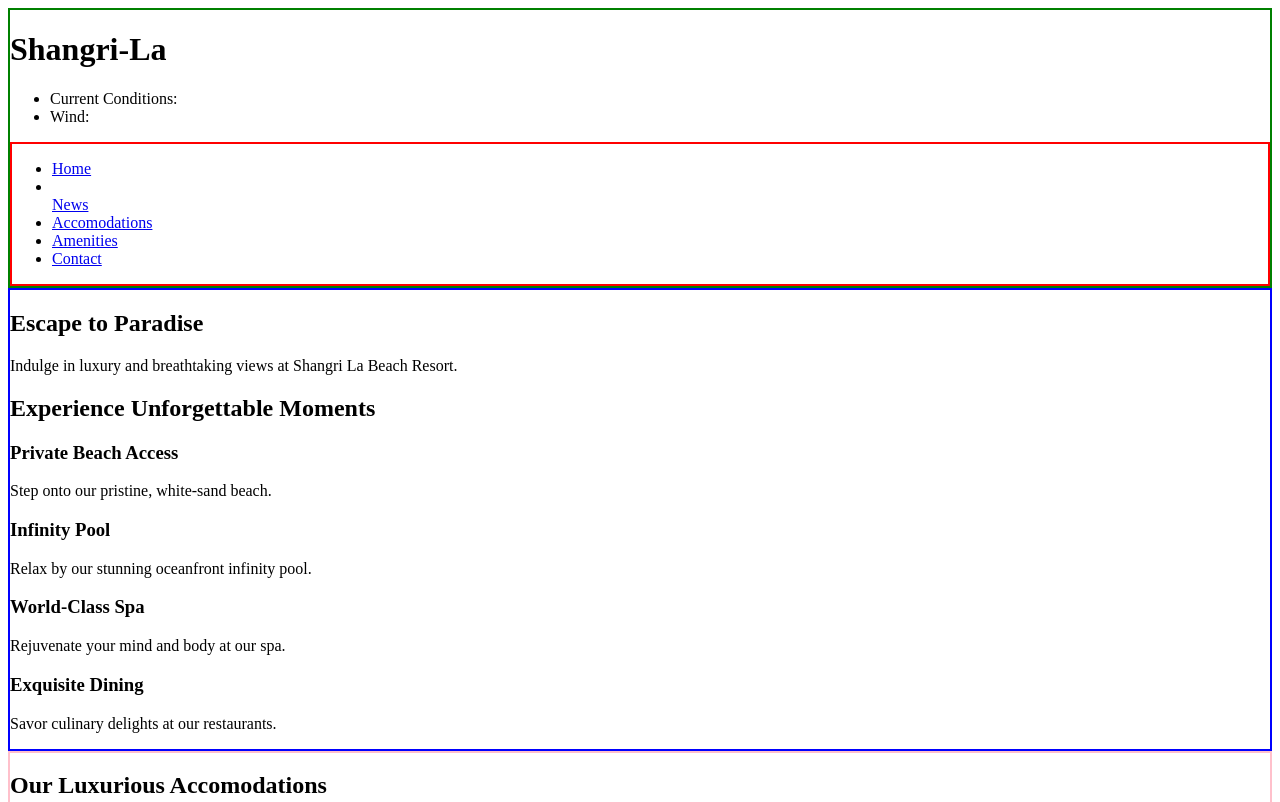
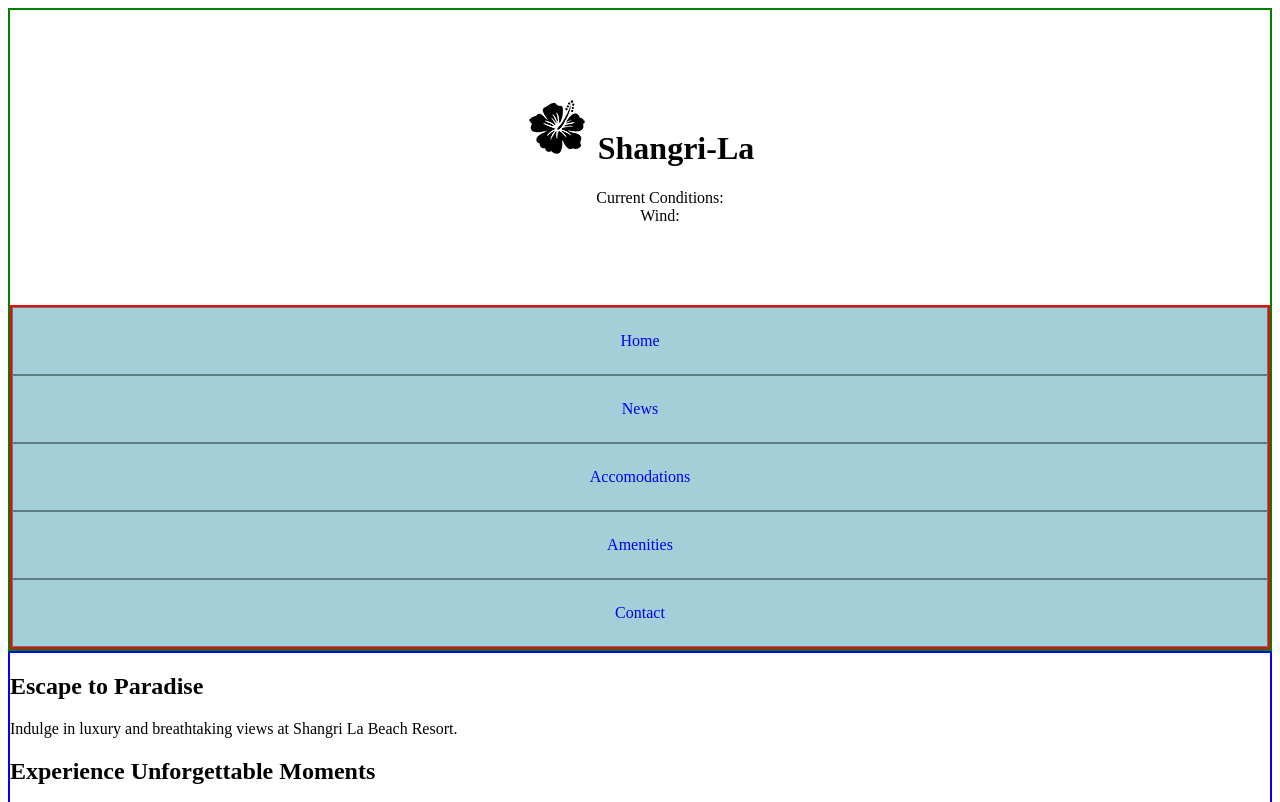
Before and after one commit to RayJay1108/cprg-final-assignment-218, a plain HTML site: page Home Page/index.html in a window 1280 px wide. Shown: the top 802 px of the page. Drawn offline with Linux system fonts and the light colour scheme.

Commit message:
started working on homepage css

```diff
--- a/Home Page/index.html
+++ b/Home Page/index.html
@@ -7,17 +7,18 @@
 </head>
 <body>
 
-    <header id="hero">
-        <h1>Shangri-La</h1>
-        <ul id="weather">
-            <li id="condition">Current Conditions:</li>
-            <li id="wind">Wind:</li>
-        </ul>
-
+    <header id="header.container">
+        <div id="hero">
+            <h1><img src="/icons/favicon.png"> Shangri-La</h1>
+            <ul id="weather">
+                <li id="condition">Current Conditions:</li>
+                <li id="wind">Wind:</li>
+            </ul>
+        </div>
         <nav id="navigation">
             <ul>
                 <li><a href="/Home Page/index.html">Home</a></li>
-                <li></li><a href="/News/news.html">News</a></li>
+                <li><a href="/News/news.html">News</a></li>
                 <li><a href="/Accomodation/accom.html">Accomodations</a></li>
                 <li><a href="/Amenities/amen.html"> Amenities</a></li>
                 <li><a href="/Contact/contact.html">Contact</a></li>
--- a/Home Page/styles.css
+++ b/Home Page/styles.css
@@ -2,13 +2,51 @@
     box-sizing: border-box;
 }
 
+/* ---------header-------------*/
+
 Header {
     border: 2px solid green;
+    display: flex;
+    flex-direction: column;
+    text-align: center;
+
 }
 
+header #hero {
+    padding: 4em;
+}
+
+header li {
+    list-style: none;
+}
+
+/*--------- Navigation------------*/
 nav {
     border: 2px solid red;
+
 }
+
+nav ul {
+    list-style: none;
+    padding-left: 0;
+    margin: 0 auto;
+}
+
+nav ul li {
+    background-color: rgb(162, 207, 216);
+    border: 1px solid rgb(95, 124, 130);
+    padding: 1.5em;
+    width: 100%;
+
+}
+
+nav li a {
+    text-decoration: none;
+
+}
+
+
+/* ----------Main --------------*/
 
 main {
     border: 2px solid blue;
```
Also changed, not shown: icons/favicon.png (added).
